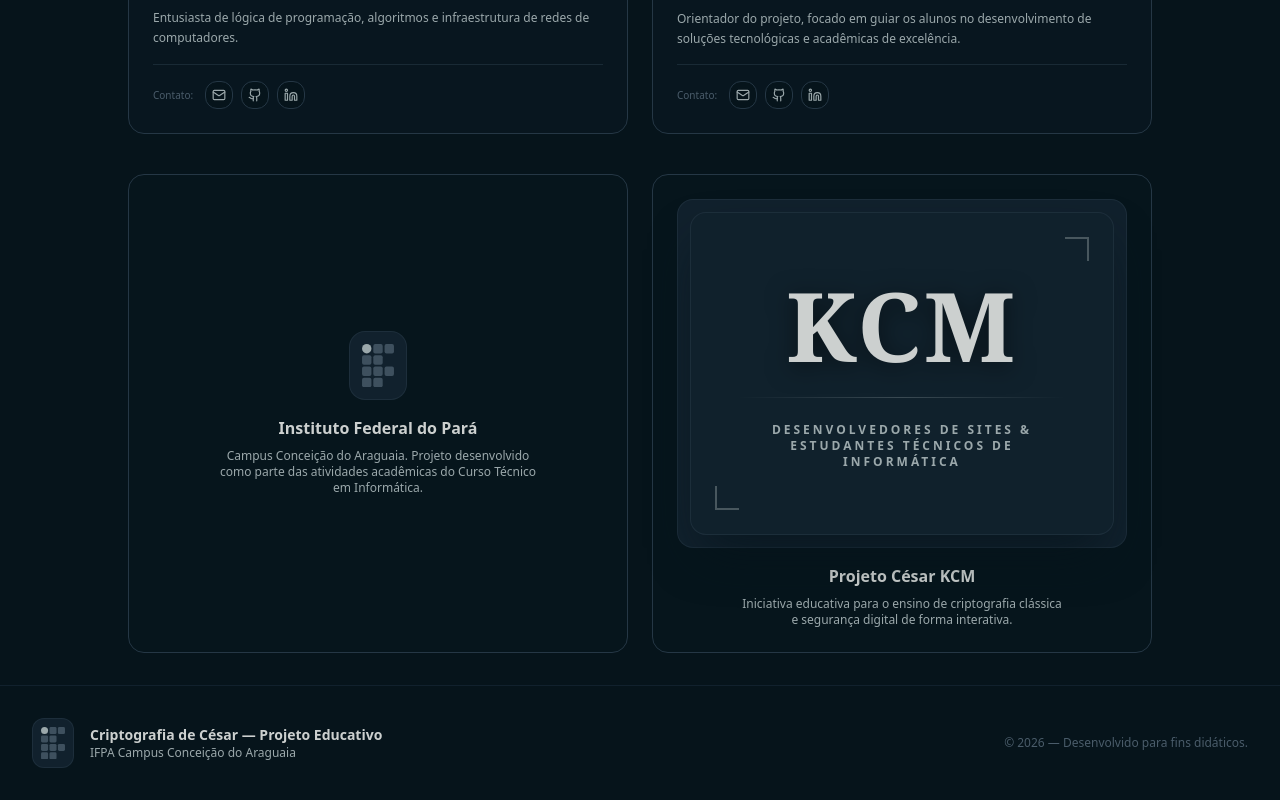
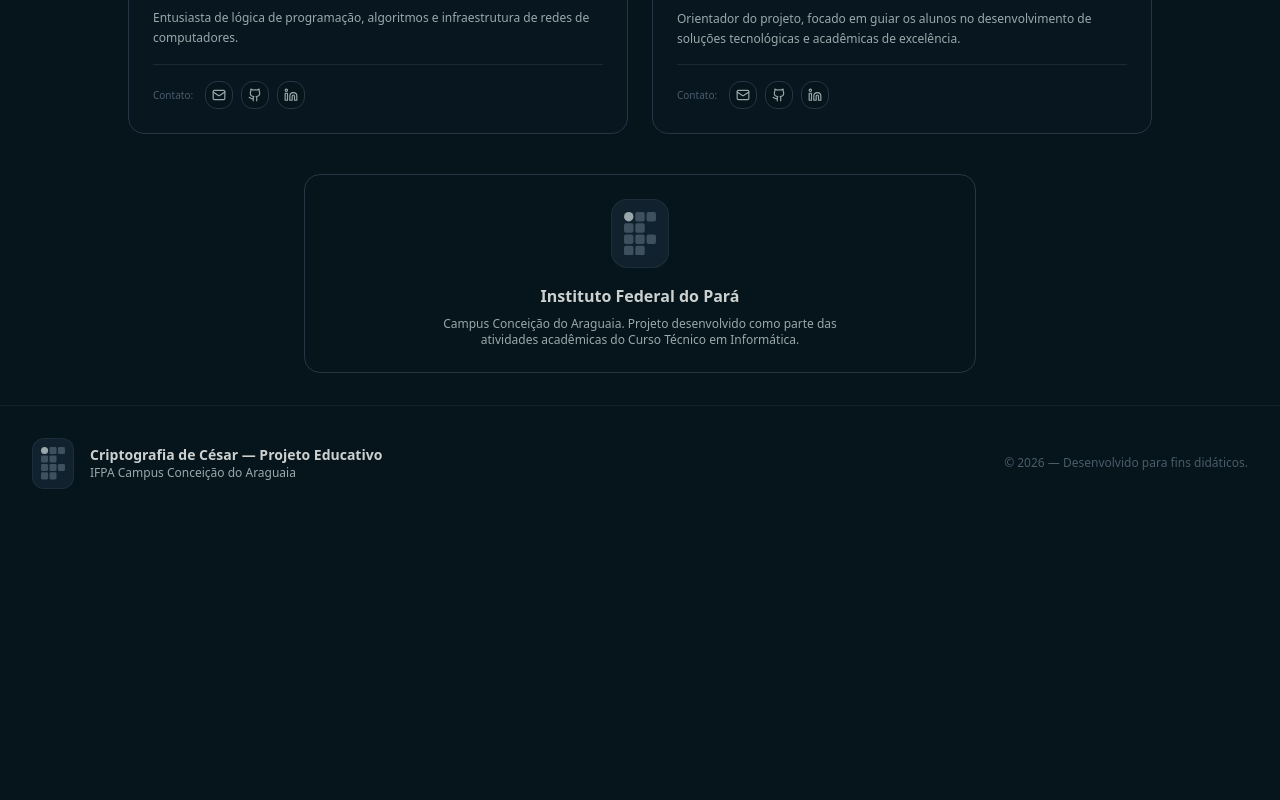
Before and after one commit to kevinlucascosta/swift-jellyfish-pounce, a React (Vite) app: page /desenvolvedores in a window 1280 px wide. Shown: the part 972-1772 px from the top of the page. After the commit the page ends 1493 px from the top, so only its background shows below. Built offline with nearby package versions, Linux system fonts and the light colour scheme.

Commit message:
[dyad] Removendo o card KCM do rodapé da página de desenvolvedores - wrote 1 file(s)

```diff
--- a/src/pages/Developers.tsx
+++ b/src/pages/Developers.tsx
@@ -134,30 +134,17 @@ export default function Developers() {
           ))}
         </div>
 
-        {/* Informações do IFPA e KCM */}
-        <div className="grid grid-cols-1 md:grid-cols-2 gap-6">
+        {/* Informações do IFPA */}
+        <div className="flex justify-center">
           {/* Card IFPA */}
-          <div className="border border-kcm-dark rounded-2xl bg-kcm-darker/10 p-6 text-center space-y-4 flex flex-col items-center justify-center">
+          <div className="w-full max-w-2xl border border-kcm-dark rounded-2xl bg-kcm-darker/10 p-6 text-center space-y-4 flex flex-col items-center justify-center">
             <div className="p-3 bg-kcm-darker rounded-2xl border border-kcm-dark/60 flex items-center justify-center w-fit">
               <IfpaLogo size={32} />
             </div>
             <div className="space-y-2">
               <h3 className="text-base font-bold text-kcm-lightest">Instituto Federal do Pará</h3>
-              <p className="text-xs text-kcm-light max-w-xs mx-auto">
+              <p className="text-xs text-kcm-light max-w-md mx-auto">
                 Campus Conceição do Araguaia. Projeto desenvolvido como parte das atividades acadêmicas do Curso Técnico em Informática.
-              </p>
-            </div>
-          </div>
-
-          {/* Card KCM */}
-          <div className="border border-kcm-dark rounded-2xl bg-kcm-darker/10 p-6 text-center space-y-4 flex flex-col items-center justify-center">
-            <div className="p-3 bg-kcm-darker rounded-2xl border border-kcm-dark/60 flex items-center justify-center w-fit">
-              <KcmLogo size={44} />
-            </div>
-            <div className="space-y-2">
-              <h3 className="text-base font-bold text-kcm-lightest">Projeto César KCM</h3>
-              <p className="text-xs text-kcm-light max-w-xs mx-auto">
-                Iniciativa educativa para o ensino de criptografia clássica e segurança digital de forma interativa.
               </p>
             </div>
           </div>
```
